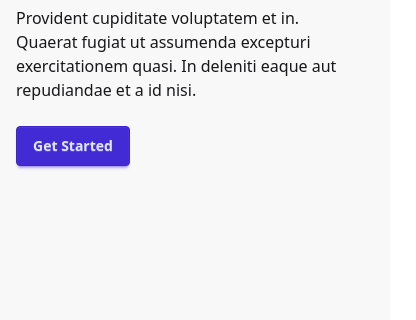
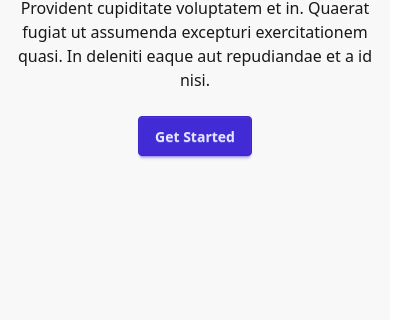
Before and after one commit to Astheric/Onde-Onde, a website: page src/index.html in a window 390 px wide. Shown: the part 524-844 px from the top of the page, 416 px wide, since content can reach past the window. Drawn offline with Linux system fonts and the light colour scheme.

Commit message:
Mengubah padding di tag p

```diff
--- a/src/index.html
+++ b/src/index.html
@@ -83,16 +83,16 @@
 
     <!-- Hero Section -->
     <div class="hero bg-base-200 min-h-screen lg:mt-0">
-      <div
-        class="hero-content flex-col lg:flex-row-reverse max-w-full overflow-hidden"
-      >
+      <div class="hero-content flex-col lg:flex-row-reverse">
         <img
           src="gambar/onde.jpg"
           class="max-w-sm w-full rounded-lg shadow-2xl"
         />
-        <div>
+
+        <div class="text-center lg:text-left">
           <h1 class="text-5xl font-bold">Onde-Onde</h1>
-          <p class="py-6 pr-10">
+
+          <p class="py-6 lg:pr-10">
             Provident cupiditate voluptatem et in. Quaerat fugiat ut assumenda
             excepturi exercitationem quasi. In deleniti eaque aut repudiandae et
             a id nisi.
```
Also changed, not shown: src/output.css.
